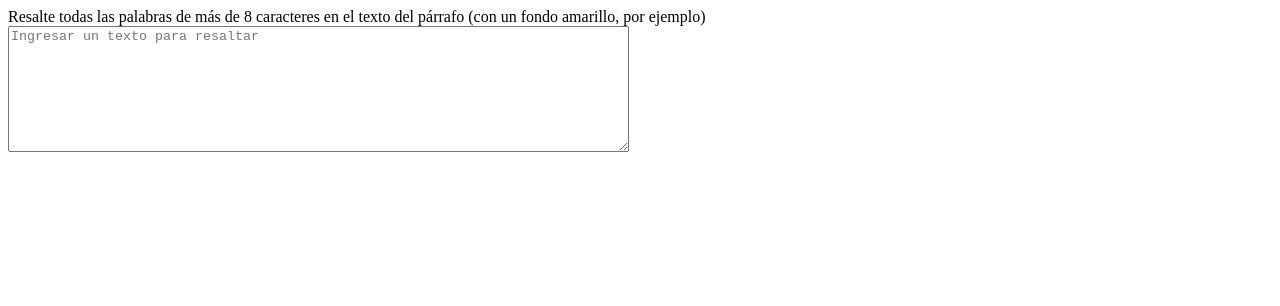
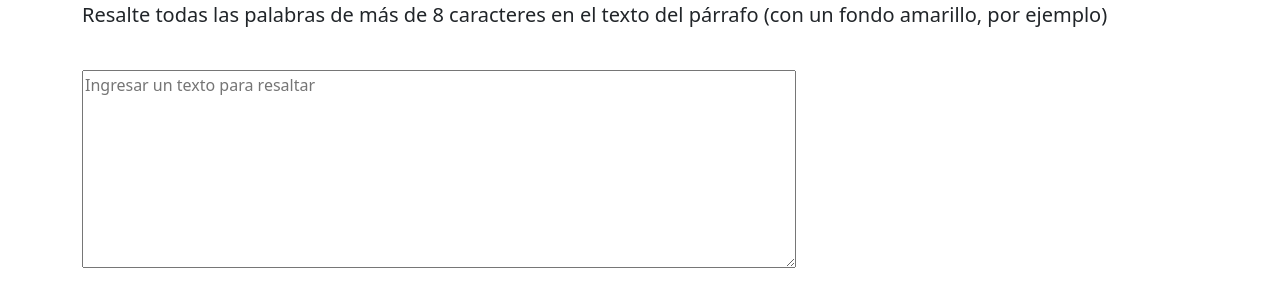
Before and after one commit to CursoEGG001/clase18, a plain HTML site: page Ejercicio23/public_html/index.html in a window 1280 px wide. Drawn offline with nearby package versions, Linux system fonts and the light colour scheme.

```diff
--- a/Ejercicio23/public_html/index.html
+++ b/Ejercicio23/public_html/index.html
@@ -8,13 +8,24 @@
         <title>Ejercicio 23 de JavaScript</title>
         <meta charset="UTF-8">
         <meta name="viewport" content="width=device-width, initial-scale=1.0">
+        <link href="https://cdn.jsdelivr.net/npm/bootstrap@5.3.1/dist/css/bootstrap.min.css" rel="stylesheet" integrity="sha384-4bw+/aepP/YC94hEpVNVgiZdgIC5+VKNBQNGCHeKRQN+PtmoHDEXuppvnDJzQIu9" crossorigin="anonymous">
     </head>
     <body>
-        <div>Resalte todas las palabras de más de 8 caracteres en el texto del párrafo (con un fondo
-            amarillo, por ejemplo)
-            <br><textarea id="area" name="text" rows="8" cols="75" placeholder="Ingresar un texto para resaltar"></textarea><br>
+        <div class="container">
+            <div class="row">
+                <div class="col">
+                    <p class="fs-5">Resalte todas las palabras de más de 8 caracteres en el texto del párrafo (con un fondo
+                        amarillo, por ejemplo)</p>
+                    <br><textarea id="area" name="text" rows="8" cols="75" placeholder="Ingresar un texto para resaltar"></textarea><br></div></div>
+            <div class="row">
+                <div class="col">
+                    <div id="contenidos">
+                    </div>
+                </div>
+            </div>
         </div>
-        <div id="contenidos"></div>
         <script src="./Ejercicio23.js"></script>
+        <script src="https://cdn.jsdelivr.net/npm/bootstrap@5.3.1/dist/js/bootstrap.bundle.min.js" integrity="sha384-HwwvtgBNo3bZJJLYd8oVXjrBZt8cqVSpeBNS5n7C8IVInixGAoxmnlMuBnhbgrkm" crossorigin="anonymous"></script>
+
     </body>
 </html>
```
